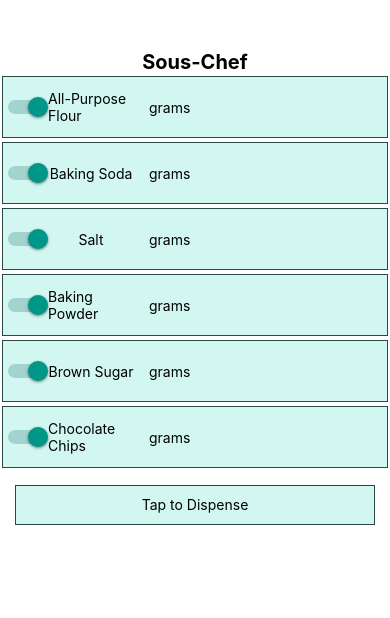
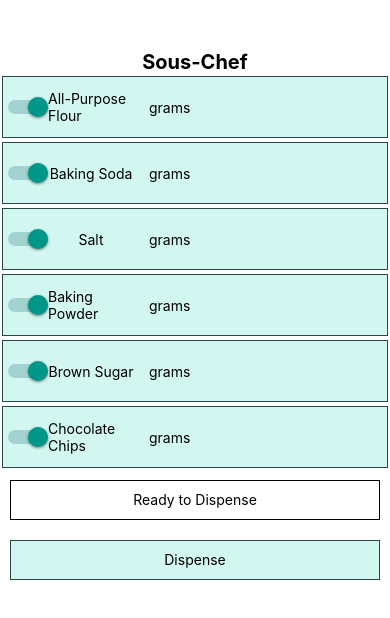
Before and after one commit to ryan1117001/souschef_mobile_app, a React Native app: screen / in a window 390 px wide. Shown: the top 618 px of the page. Built offline with nearby package versions, Linux system fonts and the light colour scheme; no server answers.

Commit message:
Added number check and button disabling

```diff
--- a/IngredientView.js
+++ b/IngredientView.js
@@ -14,7 +14,8 @@ class IngredientView extends Component {
    constructor(props) {
       super(props);
 
-      this.socket = new WebSocket('ws://10.1.250.128:8000');
+      // this.socket = new WebSocket('ws://10.1.250.128:8000');
+      this.socket = new WebSocket('ws://172.16.16.3:8000');
 
       this.state = {
          ingredients: [
@@ -25,11 +26,15 @@ class IngredientView extends Component {
             { 'id': 4, 'name': 'Brown Sugar', 'enable': true, 'grams': 0 },
             { 'id': 5, 'name': 'Chocolate Chips', 'enable': true, 'grams': 0 },
          ],
-         dispense:
-            { 'disabled': false, 'text': 'Tap to Dispense' }
+         status:
+            { 'disabled': false, 'text': 'Ready to Dispense' },
       }
    }
    componentDidMount() {
+      this.handleSocketSetup()
+   }
+
+   handleSocketSetup = () => {
       this.socket.onopen = () => {
          console.log("connection opened")
       }
@@ -42,26 +47,35 @@ class IngredientView extends Component {
       this.socket.onmessage = (e) => {
          console.log(e.data)
          this.setState({
-            dispense:
-               { 'disabled': false, 'text': 'Tap to Dispense' }
+            status:
+               { 'disabled': false, 'validNum': true, 'text': 'Tap to Dispense' }
          })
       }
    }
 
    handleText = (id) => (param) => {
       let ingredientsCopy = JSON.parse(JSON.stringify(this.state.ingredients))
-      ingredientsCopy[id].grams = param
+      ingredientsCopy[id].grams = Number(param)
       this.setState({
          ingredients: ingredientsCopy
       })
    }
+
    handlePress = () => {
       console.log("handle press")
+      if (this.checkNumber()) {
          this.setState({
-         dispense:
+            status:
                { 'disabled': true, 'text': 'Dispensing!!!' }
          })
          this.socket.send(JSON.stringify(this.state.ingredients))
+      }
+      else {
+         this.setState({
+            status:
+               { 'disabled': false, 'text': 'Invalid Number, Did Not Send' }
+         })
+      }
    }
    handleToggle = (id) => (param) => {
       console.log(id, param)
@@ -71,10 +85,20 @@ class IngredientView extends Component {
          ingredients: ingredientsCopy
       })
    }
+   checkNumber = () => {
+      let ingredientsCopy = JSON.parse(JSON.stringify(this.state.ingredients))
+
+      for (i = 0; i < ingredientsCopy.length; i++) {
+         if (ingredientsCopy[i].grams == null) {
+            return false
+         }
+      }
+
+      return true
+   }
    render() {
       return (
          <KeyboardAvoidingView>
-            <View>
             <ScrollView>
                {
                   this.state.ingredients.map((item, index) => (
@@ -82,6 +106,7 @@ class IngredientView extends Component {
                         <Switch
                            value={item.enable}
                            onValueChange={this.handleToggle(item.id)}
+                        // disabled={true} this lines breaks the expo app
                         />
                         <Text>
                            {item.name}
@@ -96,14 +121,18 @@ class IngredientView extends Component {
                   ))
                }
             </ScrollView>
+            <Text
+               style={styles.statusTextLayout}
+            >
+               {this.state.status.text}
+            </Text>
             <TouchableOpacity
-                  style={styles.dispenseButtonLayout}
+               style={!this.state.status.disabled ? styles.dispenseButtonLayout : styles.disabledButtonLayout}
                onPress={this.handlePress}
-                  disabled={this.state.dispense.disabled}
+               disabled={this.state.status.disabled}
             >
-                  <Text style={styles.dispenseTextLayout} > {this.state.dispense.text} </Text>
+               <Text style={styles.dispenseTextLayout} > Dispense </Text>
             </TouchableOpacity>
-            </View>
          </KeyboardAvoidingView>
       )
    }
@@ -128,7 +157,16 @@ const styles = StyleSheet.create({
    dispenseButtonLayout: {
       backgroundColor: '#d2f7f1',
       padding: 10,
-      margin: 15,
+      margin: 10,
+      height: 40,
+      textAlign: 'center',
+      borderColor: '#2a4944',
+      borderWidth: 1,
+   },
+   disabledButtonLayout: {
+      backgroundColor: '#ff9486',
+      padding: 10,
+      margin: 10,
       height: 40,
       textAlign: 'center',
       borderColor: '#2a4944',
@@ -137,5 +175,14 @@ const styles = StyleSheet.create({
    dispenseTextLayout: {
       color: 'black',
       textAlign: 'center'
+   },
+   statusTextLayout: {
+      color: 'black',
+      textAlign: 'center',
+      borderColor: 'black',
+      borderWidth: 1,
+      padding: 10,
+      margin: 10,
+      height: 40,
    }
 })
```
Lines whose indentation alone changed are shown as unchanged.
